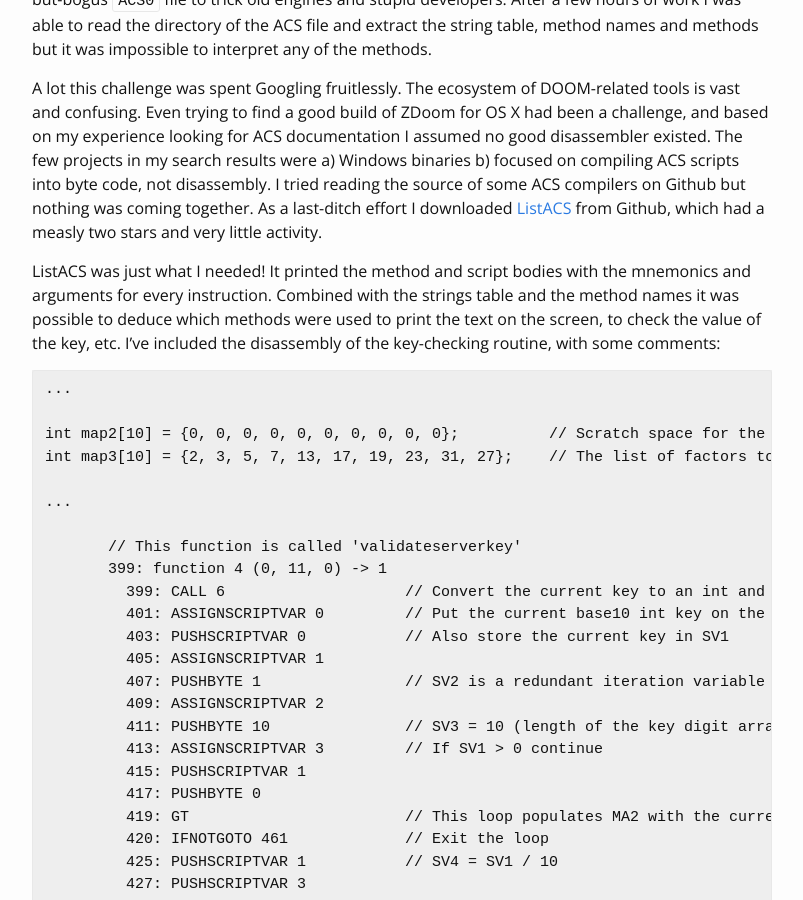
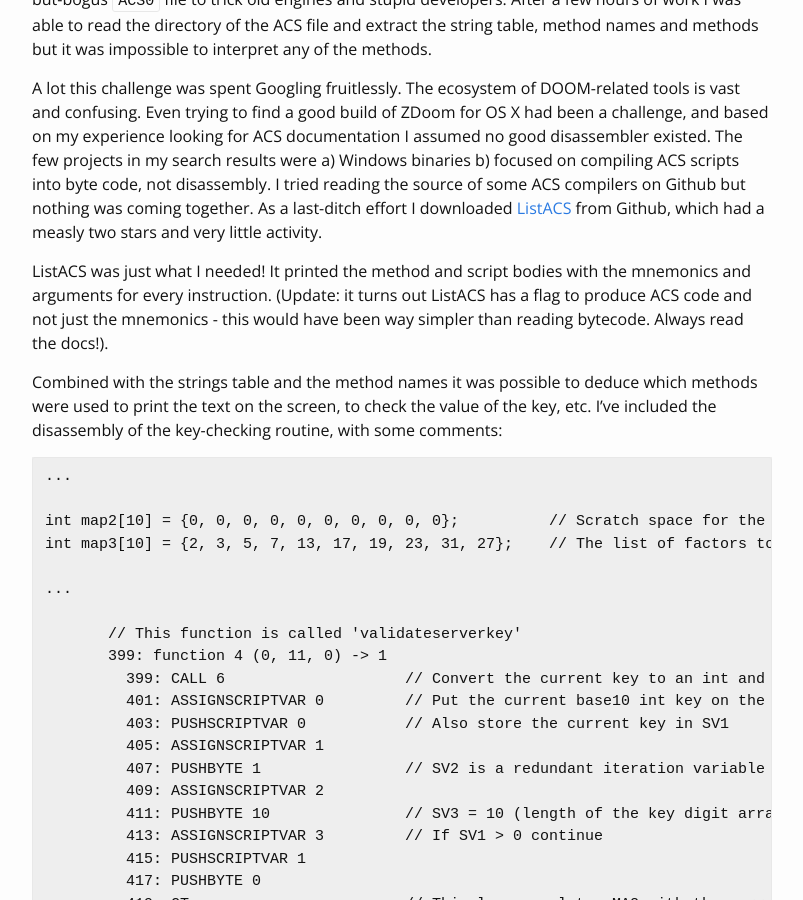
Before and after one commit to actgardner/actgardner.github.io, a Jekyll site: the page built from _posts/2019-05-19-northsec-ctf-part-1-doom.markdown, in a window 1280 px wide and 900 px high, scrolled down 1582 px. Shown: the whole window, without its empty margins (238-1041 px from the left). Built offline with Jekyll 4.4.1, drawn with Linux system fonts in a browser that asks for light colours; some of the changed text lies outside the part shown.

Commit message:
Add update about ListACS and fix link

```diff
--- a/_posts/2019-05-19-northsec-ctf-part-1-doom.markdown
+++ b/_posts/2019-05-19-northsec-ctf-part-1-doom.markdown
@@ -20,7 +20,7 @@ The problem description offered a ZIP file and four goals:
 
 The "secret room" key was available in-game but the other goals would need to be demonstrated to the organizers on a clean system - you couldn't just hack your copy of the game to add keys.
 
-The ZIP file contained a Windows build of (ZDoom)[https://zdoom.org/downloads] with a bunch of files, including two called `zoombies.wad` and `textures.wad` that stood out.
+The ZIP file contained a Windows build of [ZDoom](https://zdoom.org/downloads) with a bunch of files, including two called `zoombies.wad` and `textures.wad` that stood out.
 ZDoom itself is a game engine, and [WAD (Where's All the Data) files](https://zdoom.org/wiki/WAD) contain the data for the DOOM engine - levels, menu configs, etc. This ZIP was a custom game that ran on the DOOM engine!
 
 To start I wanted to play the game. The ZIP only had a Windows binary, so I went out to find an OS X build of ZDoom.
@@ -58,7 +58,8 @@ I tried reading the source of some ACS compilers on Github but nothing was comin
 As a last-ditch effort I downloaded [ListACS](https://github.com/alexey-lysiuk/ListACS) from Github, which had a measly two stars and very little activity.
 
 ListACS was just what I needed!
-It printed the method and script bodies with the mnemonics and arguments for every instruction.
+It printed the method and script bodies with the mnemonics and arguments for every instruction. (Update: it turns out ListACS has a flag to produce ACS code and not just the mnemonics - this would have been way simpler than reading bytecode. Always read the docs!).
+
 Combined with the strings table and the method names it was possible to deduce which methods were used to print the text on the screen, to check the value of the key, etc.
 I've included the disassembly of the key-checking routine, with some comments:
 
```
